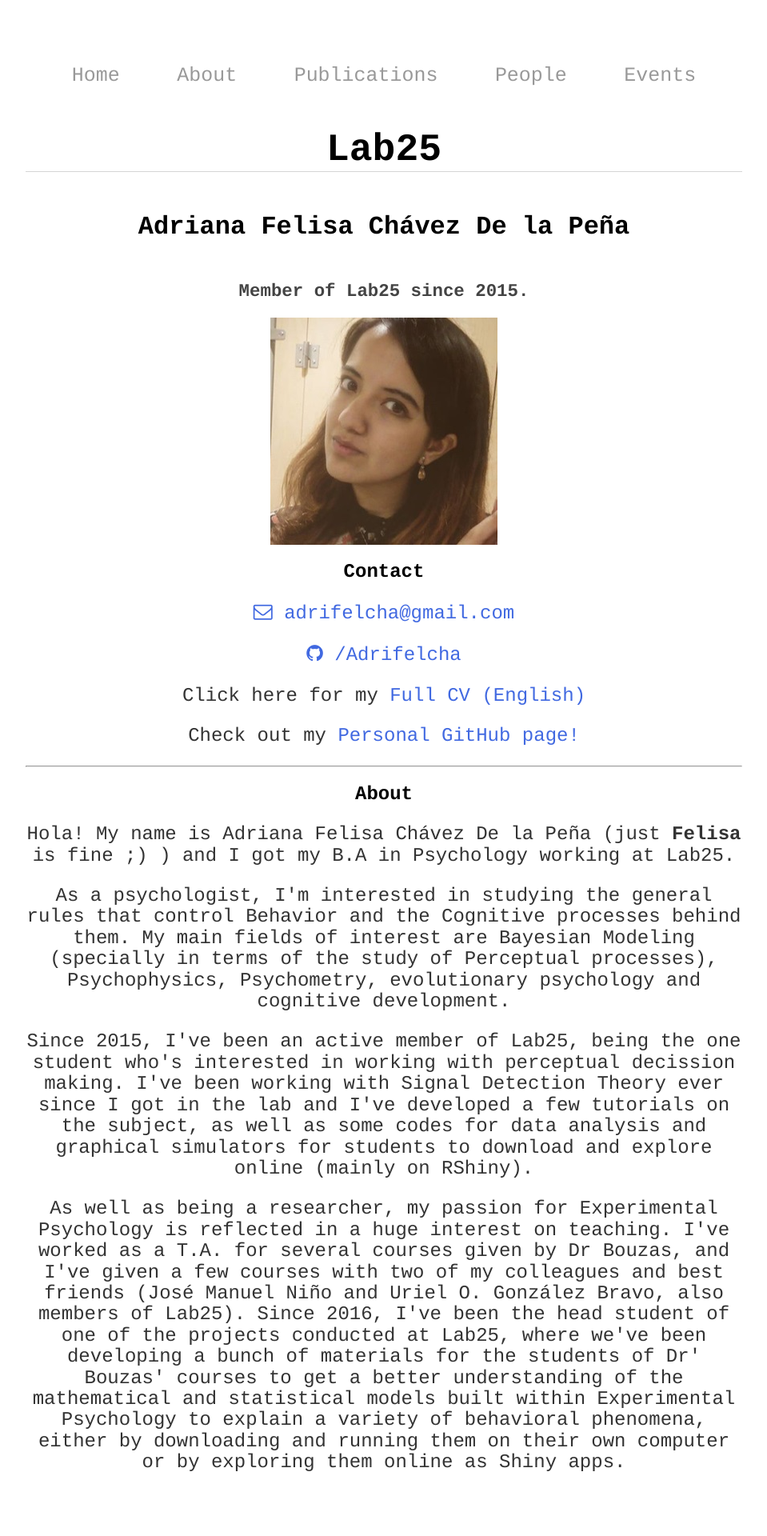
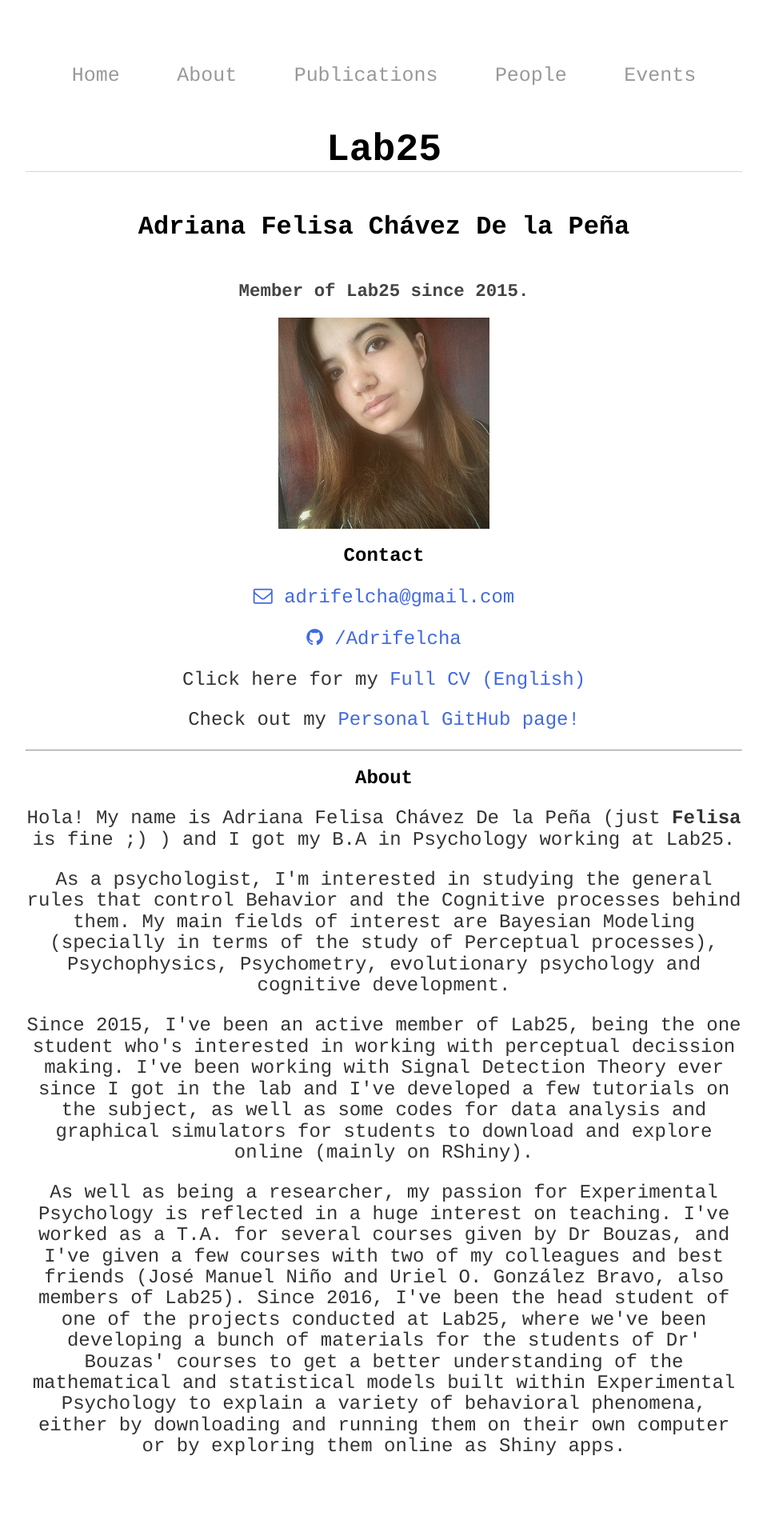
Before and after one commit to BouzasLab25/bouzaslab25.github.io, a Jekyll site: the page built from people/felisa.html, in a window 1280 px wide. Shown: the top 1920 px of the page at 80% size, without its empty margins (160-1119 px from the left). Built offline with Jekyll 4.4.1, drawn with Linux system fonts in a browser that asks for light colours.

Commit message:
Update felisa.html

```diff
--- a/people/felisa.html
+++ b/people/felisa.html
@@ -7,7 +7,7 @@ title: Lab25 Felisa
 <h3>Adriana Felisa Chávez De la Peña</h3>
 <h5> Member of Lab25 since 2015.</h5>
 
-<img class="displayed" src="/images/AdriFel.jpg" />
+<img class="displayed" src="/images/Adrifelcha.jpg" />
 
 
  <h2>Contact</h2>
```
